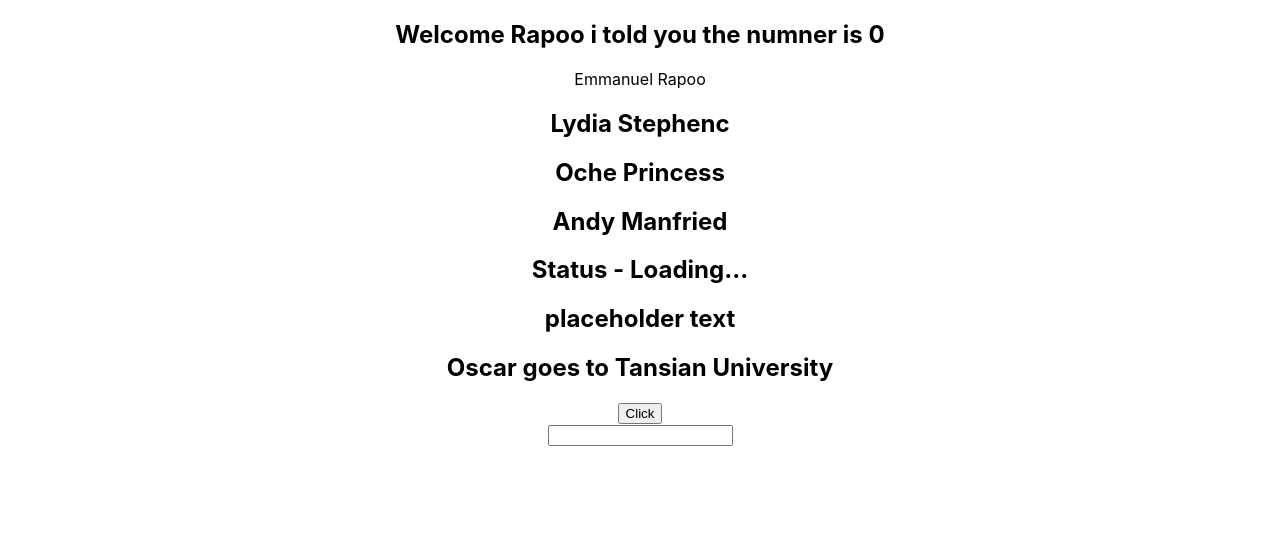
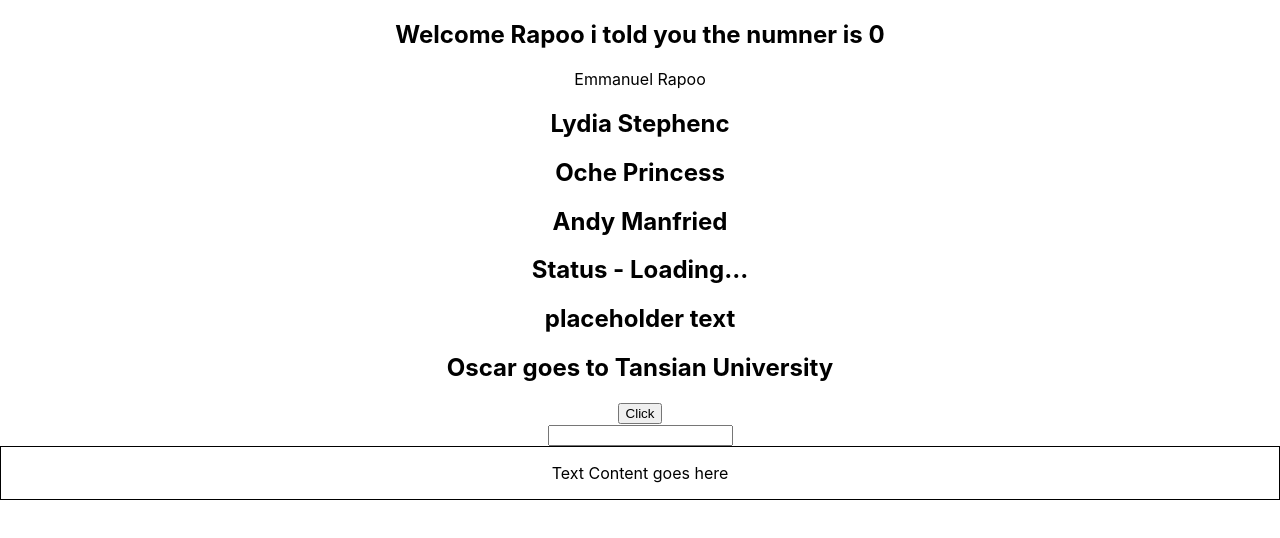
Before and after one commit to aniemmanuelrapoo/react-typescript-code, a React (Create React App) app: page / in a window 1280 px wide. Shown: the top 538 px of the page. Built offline with nearby package versions, Linux system fonts and the light colour scheme.

Commit message:
styleing and tip

```diff
--- a/src/App.tsx
+++ b/src/App.tsx
@@ -1,5 +1,6 @@
 import './App.css';
 import Button from './components/Button';
+import Container from './components/Container';
 import Greet from './components/Greet';
 import Heading from './components/Heading';
 import Input from './components/Input';
@@ -44,6 +45,7 @@
       <Input value='' handleChange={(event) => {
         console.log(event);
       }} />
+      <Container styles={{border: '1px solid black', padding: '1rem'}} />
     </div>
   );
 }
--- /dev/null
+++ b/src/components/Container.tsx
@@ -0,0 +1,13 @@
+type ContainerProps ={
+   styles: React.CSSProperties
+}
+
+const Container = ({styles}: ContainerProps) => {
+  return (
+    <div style={styles}>
+      Text Content goes here
+    </div>
+  )
+}
+
+export default Container
--- a/src/components/Person.tsx
+++ b/src/components/Person.tsx
@@ -1,11 +1,6 @@
 import React from 'react'
+import { PersonProps } from './Persion.types'
 
-type PersonProps = {
-  name: {
-    first: string,
-    last: string
-  }
-}
 
 const Person = ({name}: PersonProps) => {
   return (
--- a/src/components/PersonList.tsx
+++ b/src/components/PersonList.tsx
@@ -1,10 +1,8 @@
 import React from 'react'
+import { Name } from './Persion.types'
 
 type nameListArray = {
-  names:{
-    first: string
-    last: string
-  }[]
+  names:Name[]
 }
 
 const PersonList = ({names}: nameListArray) => {
```
Also changed, not shown: src/components/Persion.types.tsx (added, +10 -0 lines).
